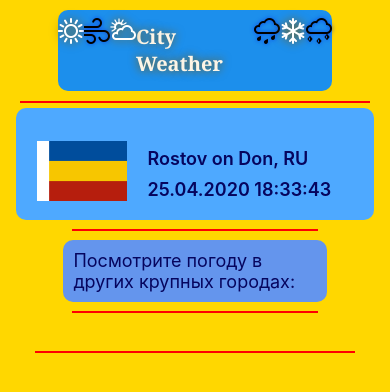
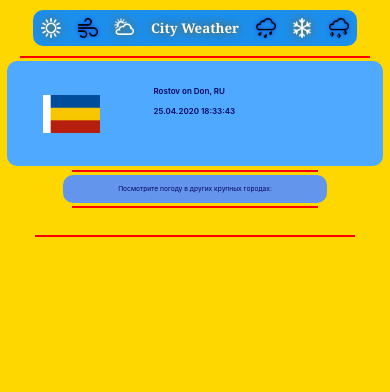
Before and after one commit to kalashnikova04/Weather-Rostov, a plain HTML site: page index.html in a window 390 px wide. Drawn offline with Linux system fonts and the light colour scheme; no server answers.

Commit message:
Update1.0

```diff
--- a/style.css
+++ b/style.css
@@ -100,18 +100,23 @@ td{
     text-align: center;
 }
 
-@media screen and (max-width: 800px) {
+@media screen and (max-width: 600px){
+    .header{margin:10px 25px;}
+    .rostov{width: 90%; height:85px}
+    #rostimg{height: 38px;padding-top: 20px;}
+    .rostovtitle{padding-top: 5px;}
+    #tablerow,#tablerow1{width: 275px;}
+    .iconRov{margin-left: 25px;}
+    .sun, .snow, .clouds,.wind, .rain, .ston{height: 20px;padding-top: 5px;}
+    .rostovtitle,#tempRov,.thirdBlock{font-size: 6pt;}
+    .main,.wholebody{font-size: 5pt;}
+}
+@media screen and (min-width:600px)and(max-width: 800px) {
     .tr{width: 10%}
     .main,.rostovtitle,#tempRov{font-size: medium;}
     .sun, .snow, .clouds,.wind, .rain, .ston{height: 40px;padding-top: 15px;}
 }
-@media screen and (max-width: 600px){
-    #rostimg{height: 60px;padding-top: 20px;}
-    .rostovtitle{padding-top: 20px;}
-    .tr{width: 15px}
-    .sun, .snow, .clouds,.wind, .rain, .ston{height: 26px;padding-top: 5px;}
-    .main,.rostovtitle,#tempRov,.wholebody{font-size: x-small;}
-}
-@media screen and (max-width: 1000px) {
+
+/*@media screen and (max-width: 1000px) {
     .main,.rostovtitle,#tempRov{font-size: large;}
 }
```
